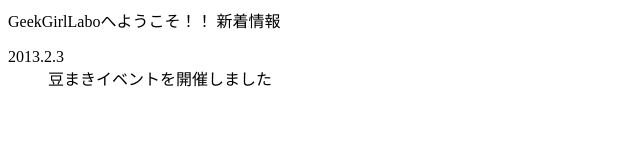
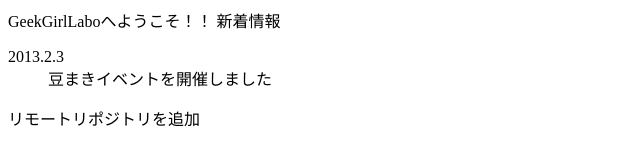
Before and after one commit to mioito/HTML, a plain HTML site: page index.html in a window 1280 px wide. Shown: the whole page, without its empty margins (0-640 px from the left). Drawn offline with Linux system fonts and the light colour scheme.

Commit message:
リモートリポジトリを追加

```diff
--- a/index.html
+++ b/index.html
@@ -10,5 +10,6 @@
 		<dt>2013.2.3</dt>
 		<dd>豆まきイベントを開催しました</dd>
 	</dl>
+	リモートリポジトリを追加
 </body>
 </html>
```
